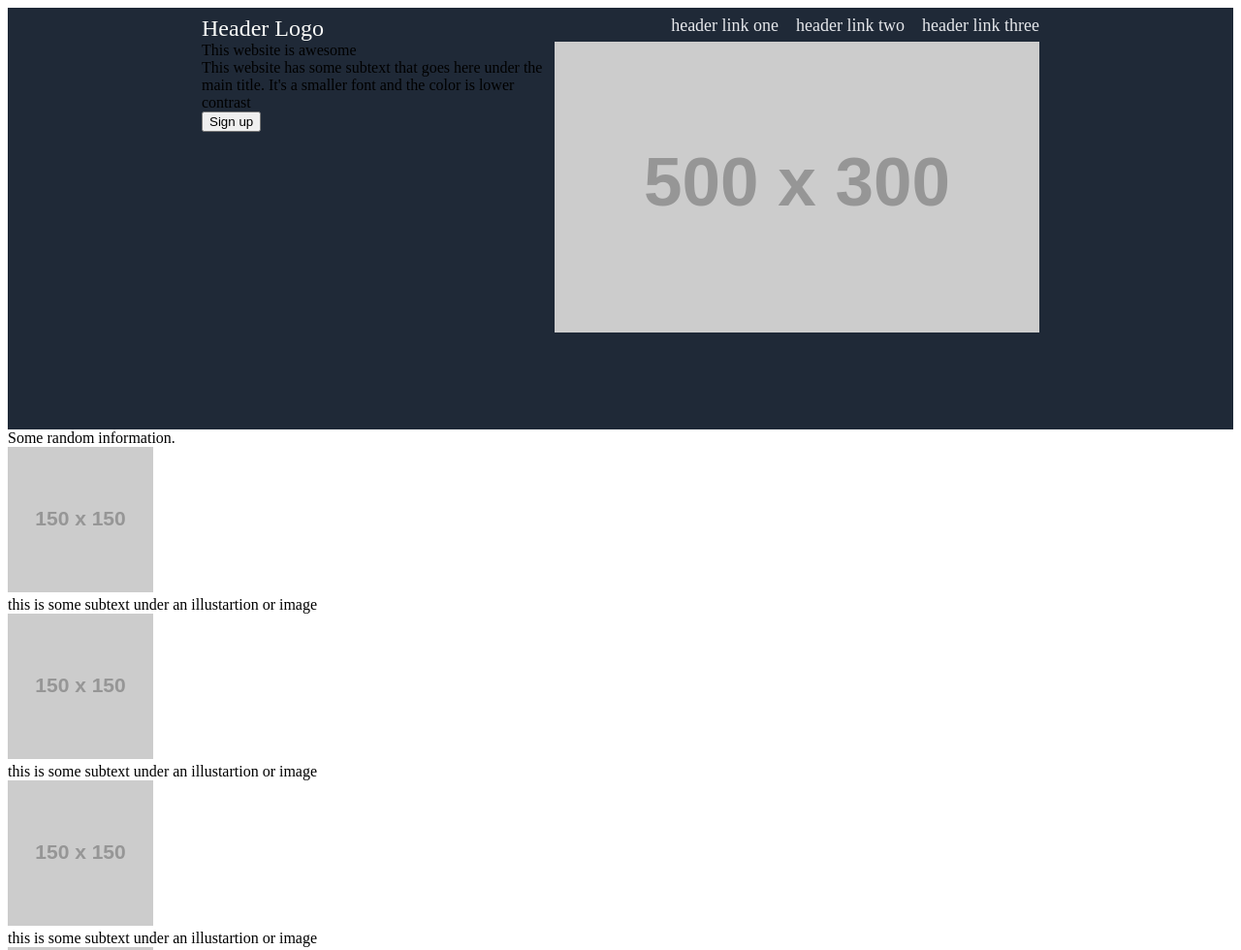
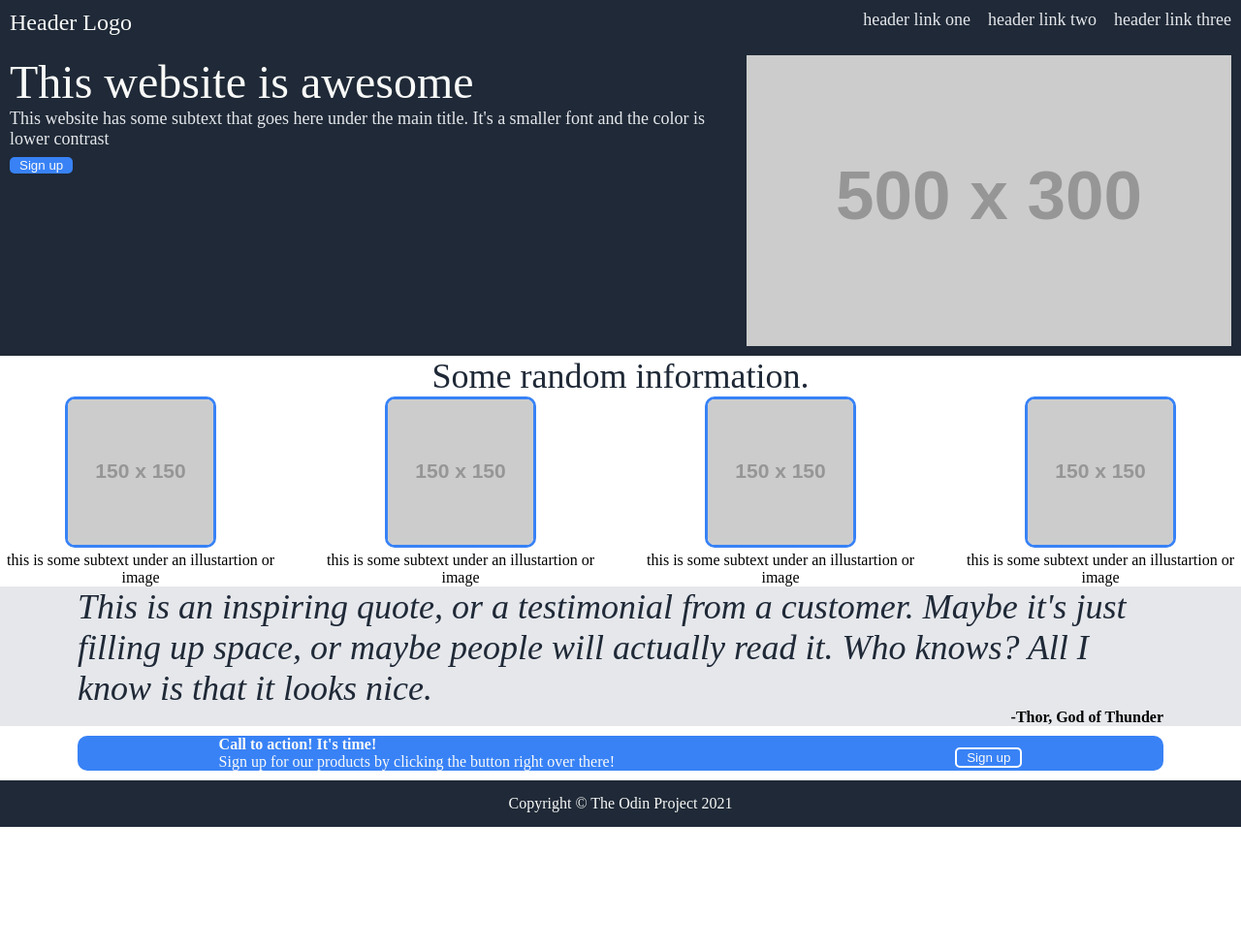
Before and after one commit to Suharth/landing-page, a plain HTML site: page index.html in a window 1280 px wide. Shown: the top 980 px of the page at 97% size. After the commit the page ends 853 px from the top, so only its background shows below. Drawn offline with Linux system fonts and the light colour scheme; placeholder pictures from the web are drawn by us.

Commit message:
Finished the entire page

```diff
--- a/index.html
+++ b/index.html
@@ -8,7 +8,6 @@
     <link rel="stylesheet" href="style.css">
 </head>
 <body>
-    <div class="top">
     <div class="header">
     <div class="header-logo">Header Logo</div>
     <div class="header-links">
@@ -17,34 +16,49 @@
     <a href="https://www.google.com">header link three</a>
     </div>
     </div>
+    <div class="content">
     <div class="section1">
     <div class="section1-left">
-    <div>This website is awesome</div>
-    <div>This website has some subtext that goes here under the main title. It's a smaller font and the color is lower contrast</div>
+    <div class="hero-main-text">This website is awesome</div>
+    <div class="hero-secondary-text">This website has some subtext that goes here under the main title. It's a smaller font and the color is lower contrast</div>
     <button>Sign up</button>
     </div>
     <img src="https://via.placeholder.com/500x300" alt="this is a placeholder for an image">
     </div>
-    </div>
     <div class="section2">
-    <div>Some random information.</div>
-    <img src="https://via.placeholder.com/150">
-    <div>this is some subtext under an illustartion or image</div>
-    <img src="https://via.placeholder.com/150">
-    <div>this is some subtext under an illustartion or image</div>
-    <img src="https://via.placeholder.com/150">
-    <div>this is some subtext under an illustartion or image</div>
+    <div class="section2-header">Some random information.</div>
+    <div class="section2-images">
+    <div class="section2-image">
     <img src="https://via.placeholder.com/150">
     <div>this is some subtext under an illustartion or image</div>
     </div>
+    <div class="section2-image">
+    <img src="https://via.placeholder.com/150">
+    <div>this is some subtext under an illustartion or image</div>
+    </div>
+    <div class="section2-image">
+    <img src="https://via.placeholder.com/150">
+    <div>this is some subtext under an illustartion or image</div>
+    </div>
+    <div class="section2-image">
+    <img src="https://via.placeholder.com/150">
+    <div>this is some subtext under an illustartion or image</div>
+    </div>
+    </div>
+    </div>
     <div class="section3">
-    <div>This is an inspiring quote, or a testimonial from a customer. Maybe it's just filling up space, or maybe people will actually read it. Who knows? All I know is that it looks nice.</div>
-    <div>-Thor, God of Thunder</div>
+    <div class="quote">This is an inspiring quote, or a testimonial from a customer. Maybe it's just filling up space, or maybe people will actually read it. Who knows? All I know is that it looks nice.</div>
+    <div class="quotee">-Thor, God of Thunder</div>
     </div>
     <div class="section4">
-    <div>Call to action! It's time!</div>
+    <div class="section4-content">
+    <div class="section4-left">
+    <strong>Call to action! It's time!</strong>
     <div>Sign up for our products by clicking the button right over there!</div>
+    </div>
     <button>Sign up</button>
+    </div>
+    </div>
     </div>
     <div class="footer">Copyright &copy; The Odin Project 2021</div>
 </body>
--- a/style.css
+++ b/style.css
@@ -1,18 +1,26 @@
 body{
+    height: 100vh;
+    margin: 0;
     display: flex;
     flex-direction: column;
-}
-
-.top{
-    display: flex;
-    flex-direction: column;
-    background-color: #1f2937;
-    padding: 8px 200px 100px 200px;
 }
 
 .header{
     display: flex;
     justify-content: space-between;
+    background-color: #1f2937;
+    padding: 10px;
+}
+
+.content{
+    display: flex;
+    flex-direction: column;
+    flex-grow: 1;
+}
+
+.section1{
+    background-color: #1f2937;
+    padding: 10px;
 }
 
 .header-logo{
@@ -25,8 +33,94 @@ body{
     gap: 18px;
 }
 
+.header-links,.hero-secondary-text{
+    font-size: 18px;
+    color: #E5E7EB;
+}
+
 .section1{
     display: flex;
+    justify-content: space-between;
+}
+
+.hero-main-text{
+    font-size: 48px;
+    font-weight: extra-bold;
+    color: #f9faf8;
+}
+
+button{
+    background-color: #3882f6;
+    margin-top: 8px;
+}
+
+.section2{
+    display: flex;
+    flex-direction: column;
+    align-items: center;
+    justify-content: space-around;
+}
+
+.section2-header{
+    font-size: 36px;
+    font-weight: extra-bold;
+    color: #1f2937;
+}
+
+.section2-images{
+    display: flex;
+    justify-content: space-around;
+    gap: 40px;
+}
+
+.section2-image{
+    text-align: center;
+}
+
+.section3{
+    background-color: #E5E7EB;
+    display: flex;
+    flex-direction: column;
+    justify-content: center;
+    align-items: center;
+    padding-left: 80px;
+    padding-right: 80px;
+}
+
+.quote{
+    font-size: 36px;
+    font-weight: light;
+    font-style: italic;
+    color: #1f2937;
+}
+
+.quotee{
+    margin-left: auto;
+    font-weight: bold;
+}
+
+.section4{
+    padding: 10px 80px;
+    display: flex;
+}
+
+.section4-content{
+    background-color: #3882f6;
+    display: flex;
+    gap: 60px;
+    color: #f9faf8;
+    justify-content: space-around;
+    align-items: center;
+    flex-grow: 1;
+    border-radius: 10px;
+}
+
+.footer{
+    background-color: #1f2937;
+    text-align: center;
+    color: #f9faf8;
+    padding-top: 15px;
+    padding-bottom: 15px;
 }
 
 a{
@@ -34,3 +128,26 @@ a{
     font-size: 18px;
     color: #E5E7EB;
 }
+
+button{
+    border-radius: 5px;
+    border-color: white;
+    border-style: solid;
+    color: #f9faf8;
+    padding-left: 10px;
+    padding-right: 10px;
+}
+
+.section1 button{
+    border-style: none;
+}
+
+.section2 img{
+    border-radius: 10px;
+    border-color: #3882f6;
+    border-style: solid;
+}
+
+.section1,.section2,.section3,.section4{
+    flex-grow: 1;
+}
```
